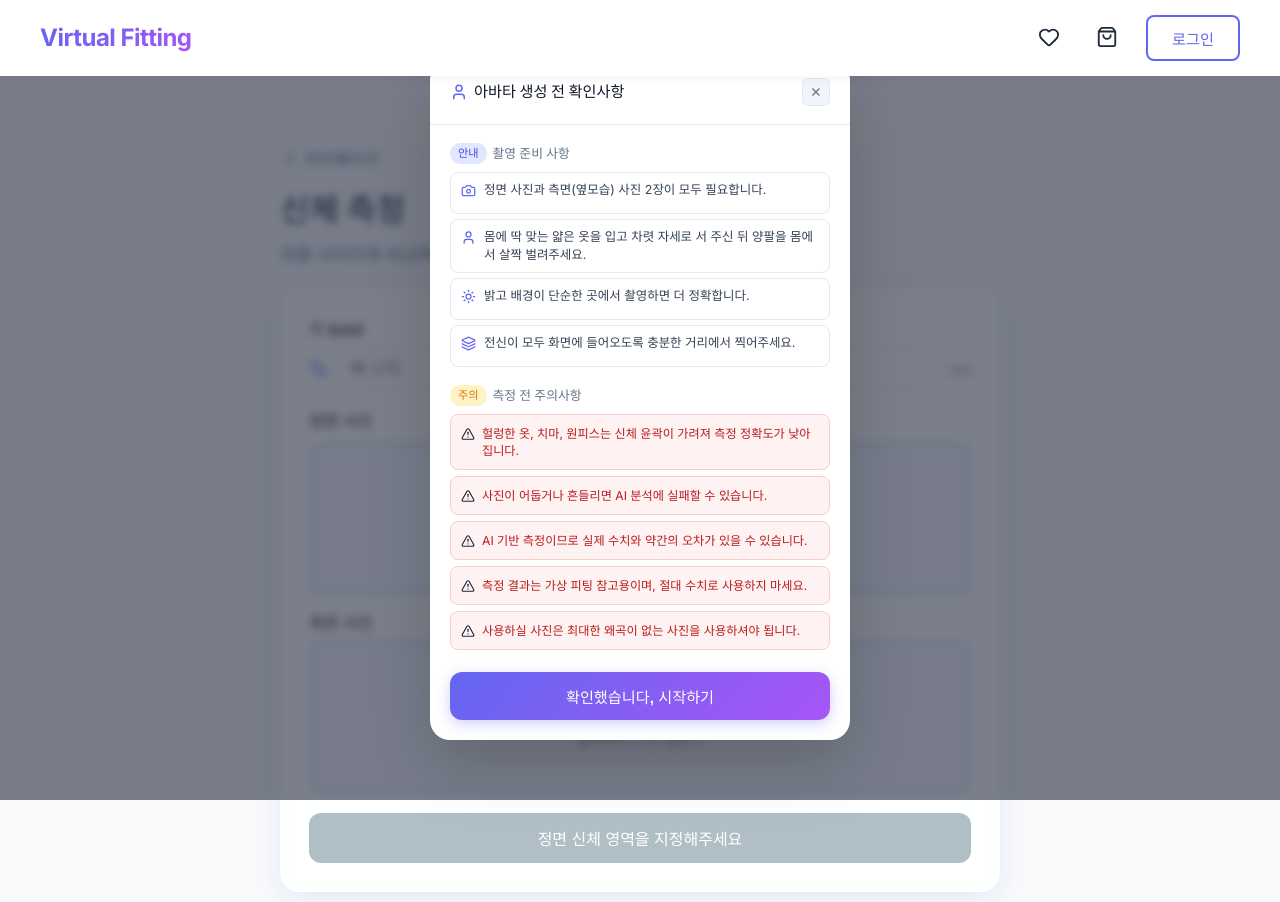
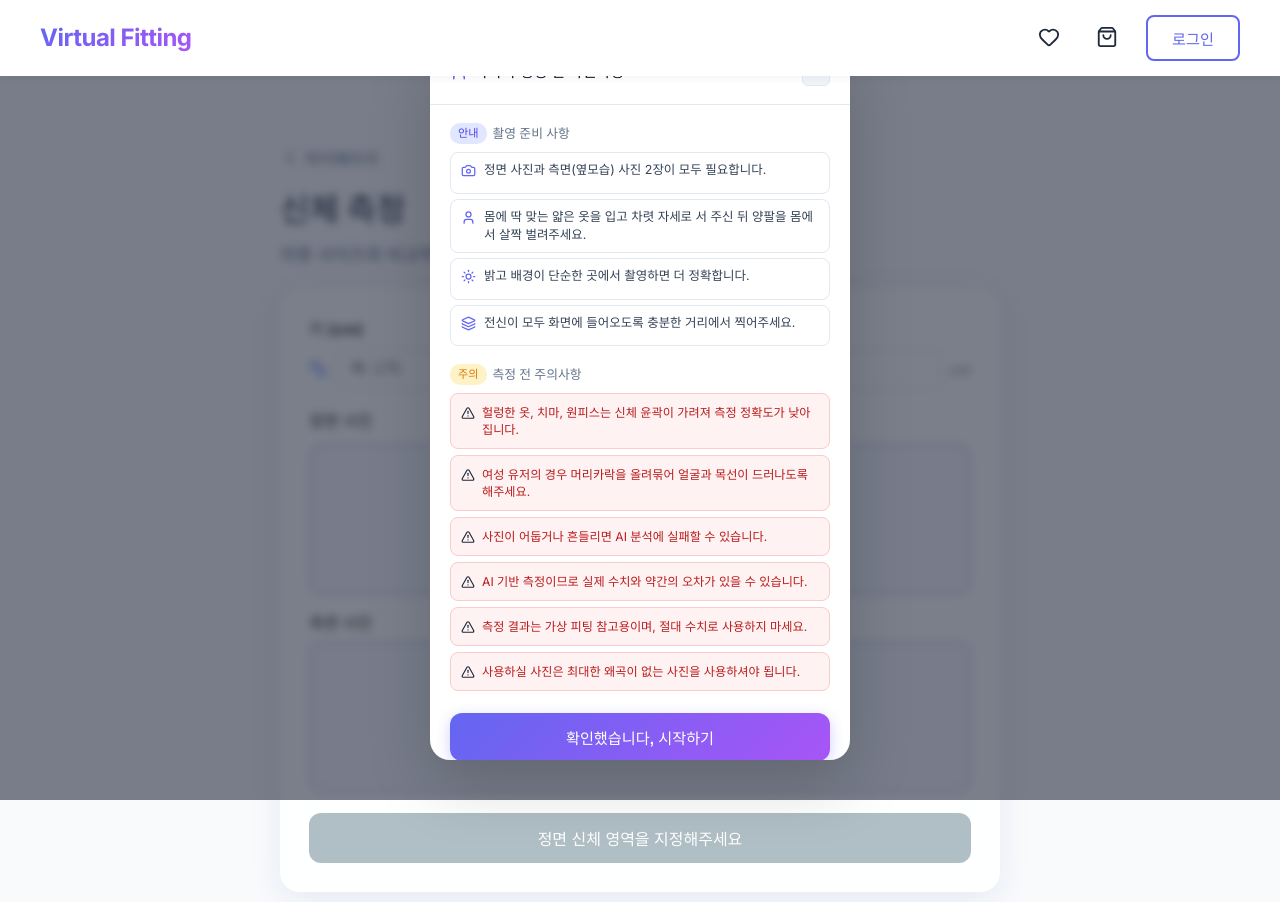
Before and after one commit to jusub-an/Capstone-Design_Team-B, a React app in the folder frontend/: page /mypage/body-measure in a window 1280 px wide. Shown: the top 902 px of the page. Built offline with nearby package versions, Linux system fonts and the light colour scheme; the HTML template or start-up script is replaced by a standard one.

Commit message:
가이드 문구 추가(아바타생성)

```diff
--- a/frontend/src/pages/BodyMeasure.jsx
+++ b/frontend/src/pages/BodyMeasure.jsx
@@ -542,6 +542,7 @@ function BodyMeasure() {
                 <div style={{ display: 'flex', flexDirection: 'column', gap: '6px' }}>
                   {[
                     '헐렁한 옷, 치마, 원피스는 신체 윤곽이 가려져 측정 정확도가 낮아집니다.',
+                    '여성 유저의 경우 머리카락을 올려묶어 얼굴과 목선이 드러나도록 해주세요.',
                     '사진이 어둡거나 흔들리면 AI 분석에 실패할 수 있습니다.',
                     'AI 기반 측정이므로 실제 수치와 약간의 오차가 있을 수 있습니다.',
                     '측정 결과는 가상 피팅 참고용이며, 절대 수치로 사용하지 마세요.',
```
